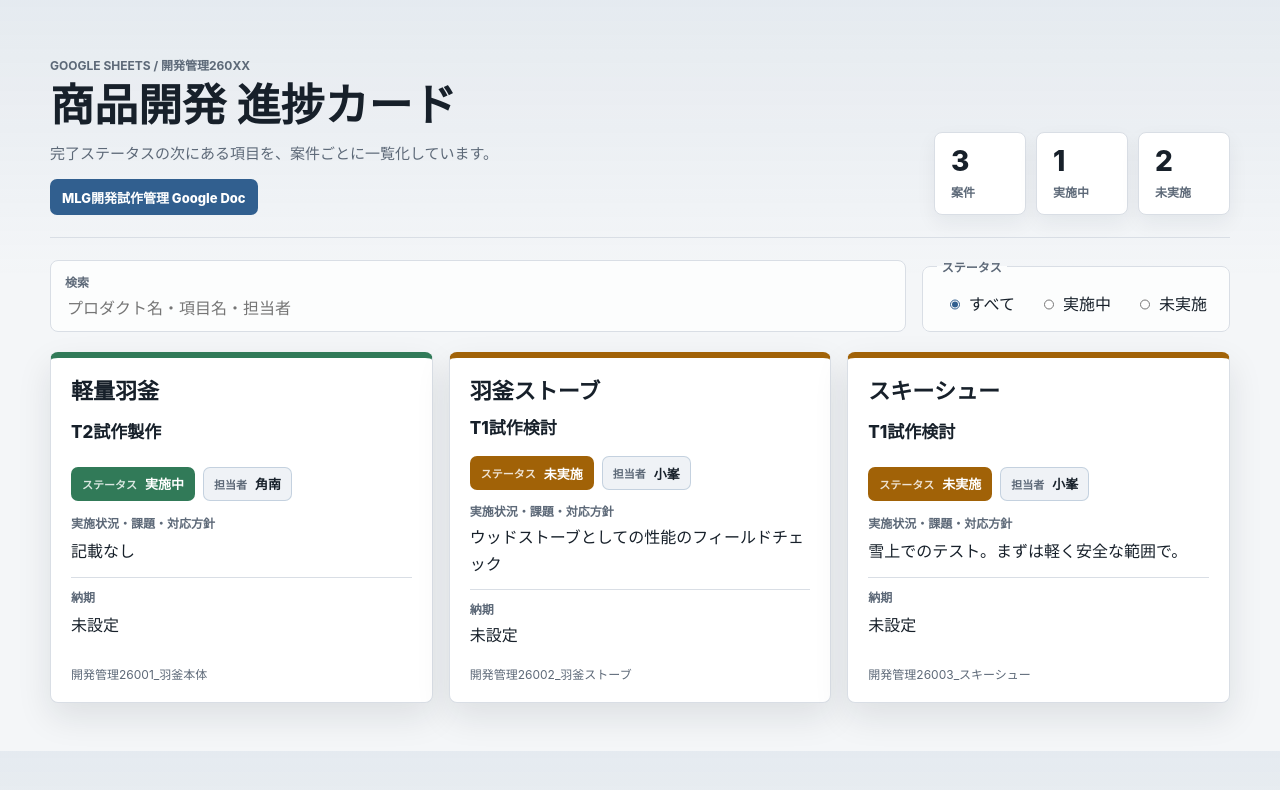
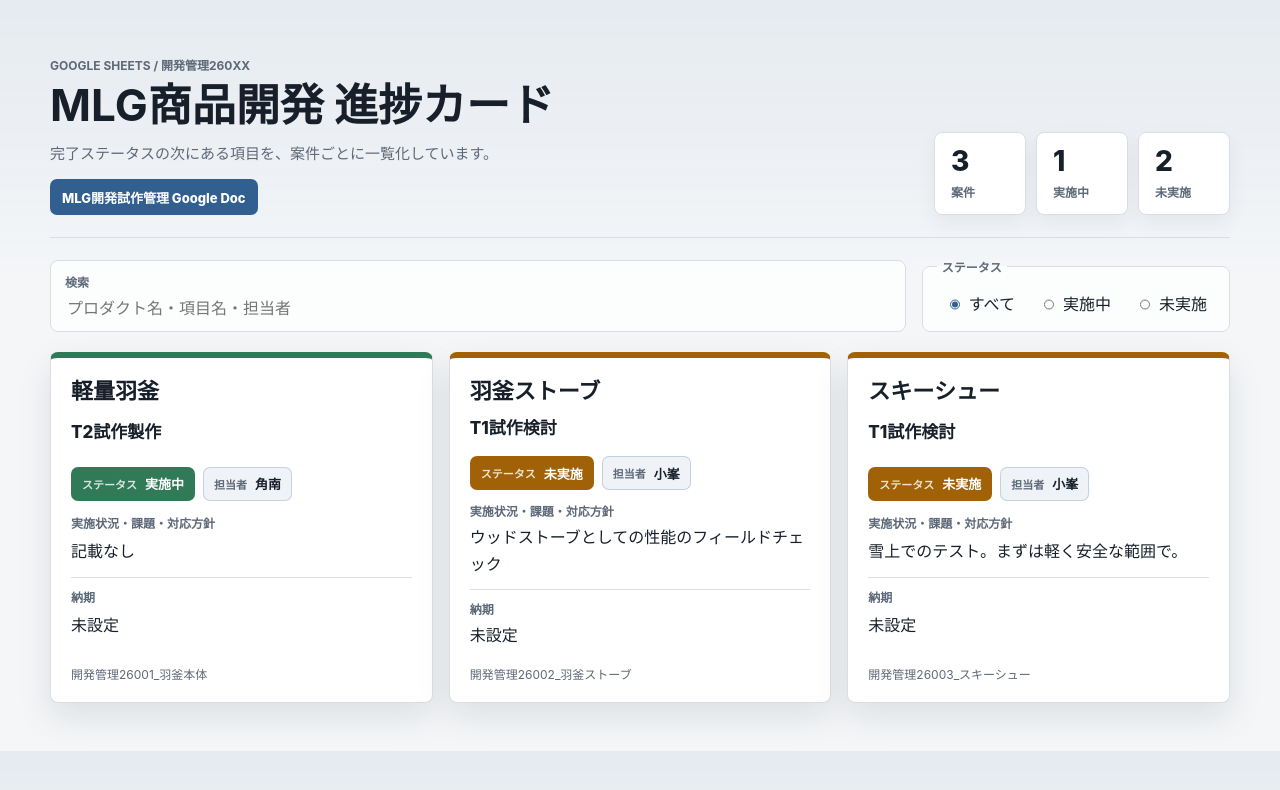
Before and after one commit to tsdesignltd/moonlight, a plain HTML site: page index.html in a window 1280 px wide. Drawn offline with Linux system fonts and the light colour scheme.

Commit message:
Update app title

```diff
--- a/index.html
+++ b/index.html
@@ -3,7 +3,7 @@
   <head>
     <meta charset="utf-8" />
     <meta name="viewport" content="width=device-width, initial-scale=1" />
-    <title>商品開発 進捗カード</title>
+    <title>MLG商品開発 進捗カード</title>
     <link rel="stylesheet" href="./styles.css" />
   </head>
   <body>
@@ -11,7 +11,7 @@
       <section class="summary-band" aria-labelledby="page-title">
         <div class="summary-copy">
           <p class="eyebrow">Google Sheets / 開発管理260xx</p>
-          <h1 id="page-title">商品開発 進捗カード</h1>
+          <h1 id="page-title">MLG商品開発 進捗カード</h1>
           <p class="lead">完了ステータスの次にある項目を、案件ごとに一覧化しています。</p>
           <a
             class="source-link"
```
